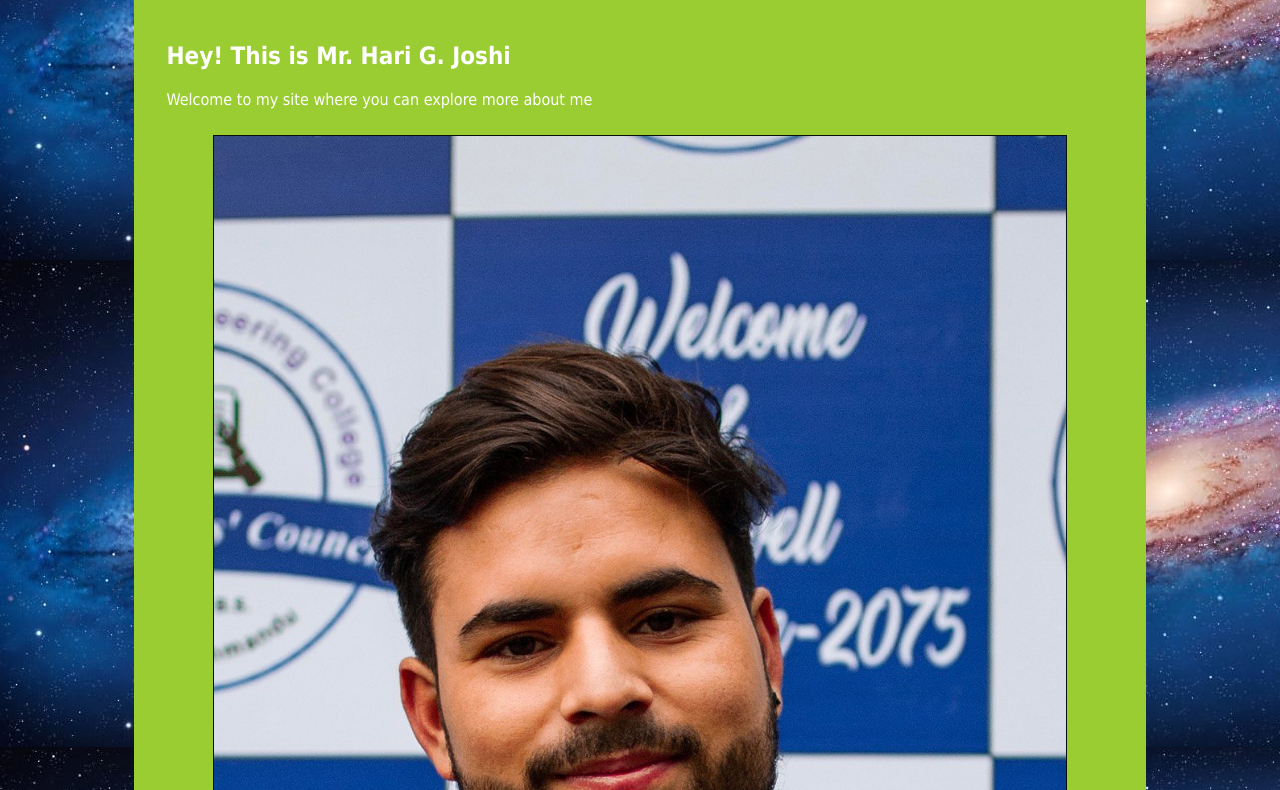
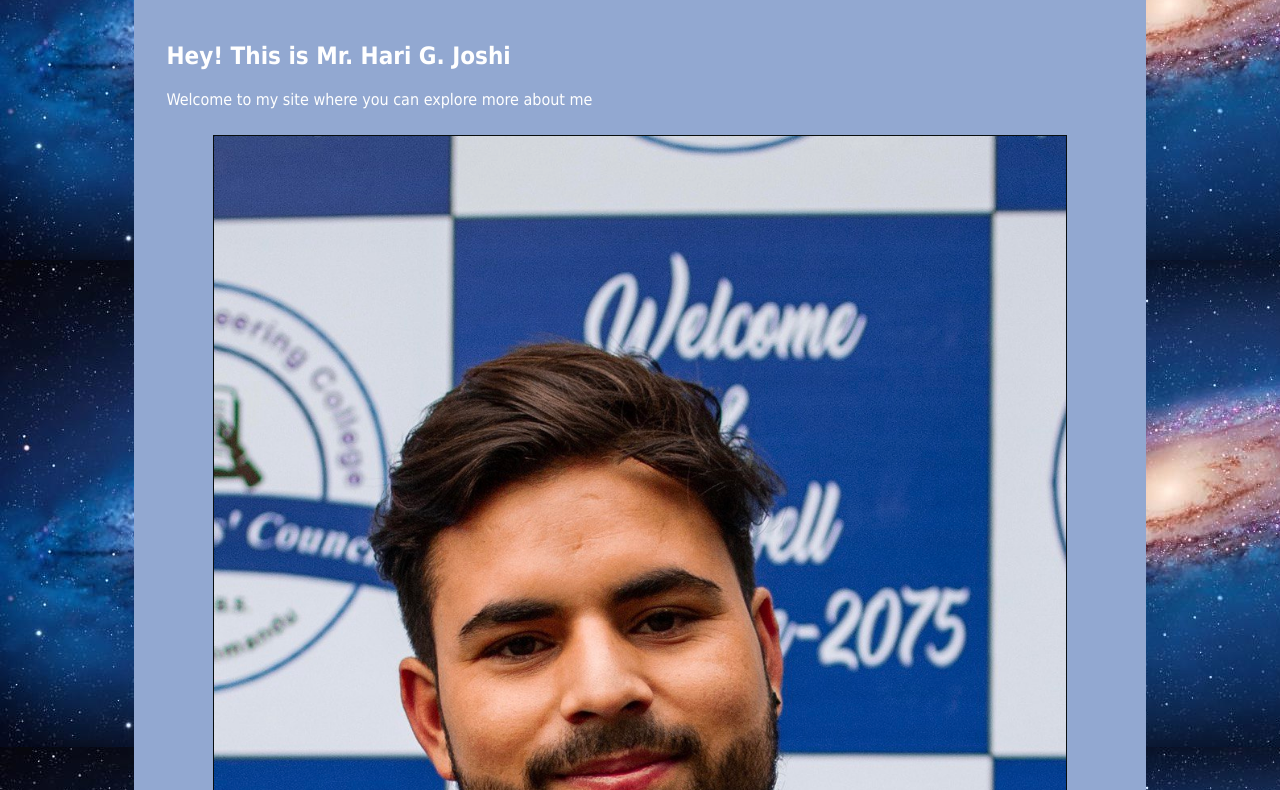
Before and after one commit to jo1128896/CSIT121, a plain HTML site: page Project1/index.html in a window 1280 px wide. Shown: the part 227-1017 px from the top of the page. Drawn offline with Linux system fonts and the light colour scheme; files whose address does not match are found by name.

Commit message:
Add files via upload

```diff
--- a/Project1/style.css
+++ b/Project1/style.css
@@ -8,7 +8,7 @@ body {
 }
 
 #wrapper {
-	background-color: yellowgreen;
+	background-color:#92a8d1;
 	margin: auto;
 	width: 80%;
 	min-width: 700px;
```
